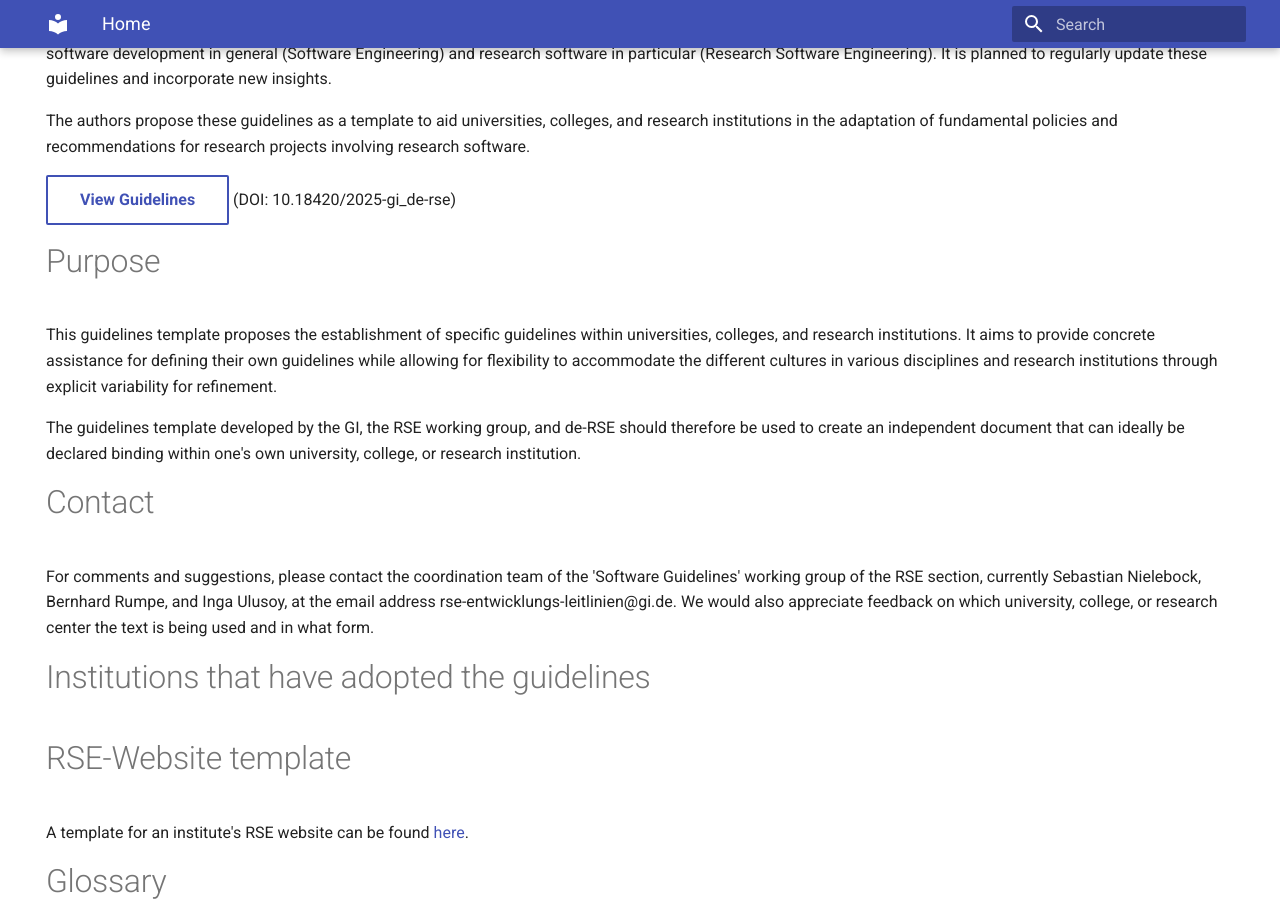
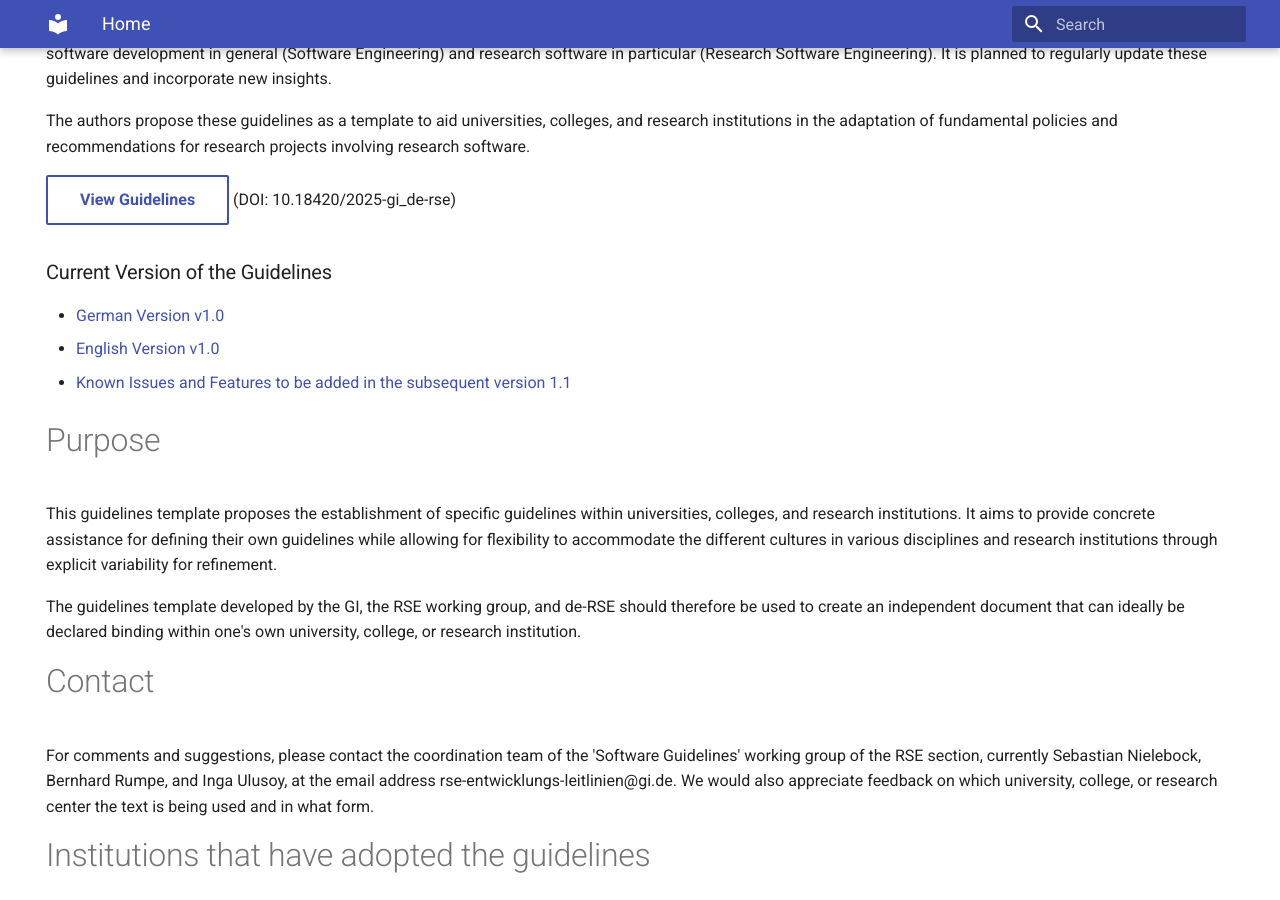
Before and after one commit to gi-ev/RSE-software-entwicklungs-leitlinien, an MkDocs documentation site: the page built from docs/index.md, in a window 1280 px wide and 900 px high, scrolled down 396 px. Built offline with MkDocs 1.6.1 and Material for MkDocs 9.7.7, drawn with Linux system fonts in a browser that asks for light colours.

Commit message:
added link to guidelines and to issues of next version

```diff
--- a/docs/index.md
+++ b/docs/index.md
@@ -20,6 +20,13 @@ It is planned to regularly update these guidelines and incorporate new insights.
 The authors propose these guidelines as a template to aid universities, colleges, and research institutions in the adaptation of fundamental policies and recommendations for research projects involving research software.
 
 [View Guidelines](https://doi.org/10.18420/2025-gi_de-rse){.md-button} (DOI: 10.18420/2025-gi_de-rse)
+
+### Current Version of the Guidelines
+
+- [German Version v1.0](RSE_Leitlinien_Softwareentwicklung.md)
+- [English Version v1.0](RSE_Leitlinien_Softwareentwicklung-en-US.md)
+
+- [Known Issues and Features to be added in the subsequent version 1.1](https://github.com/gi-ev/RSE-software-entwicklungs-leitlinien/issues?q=is%3Aissue%20state%3Aopen%20label%3Av1.1)
 
 # Purpose
 
```
